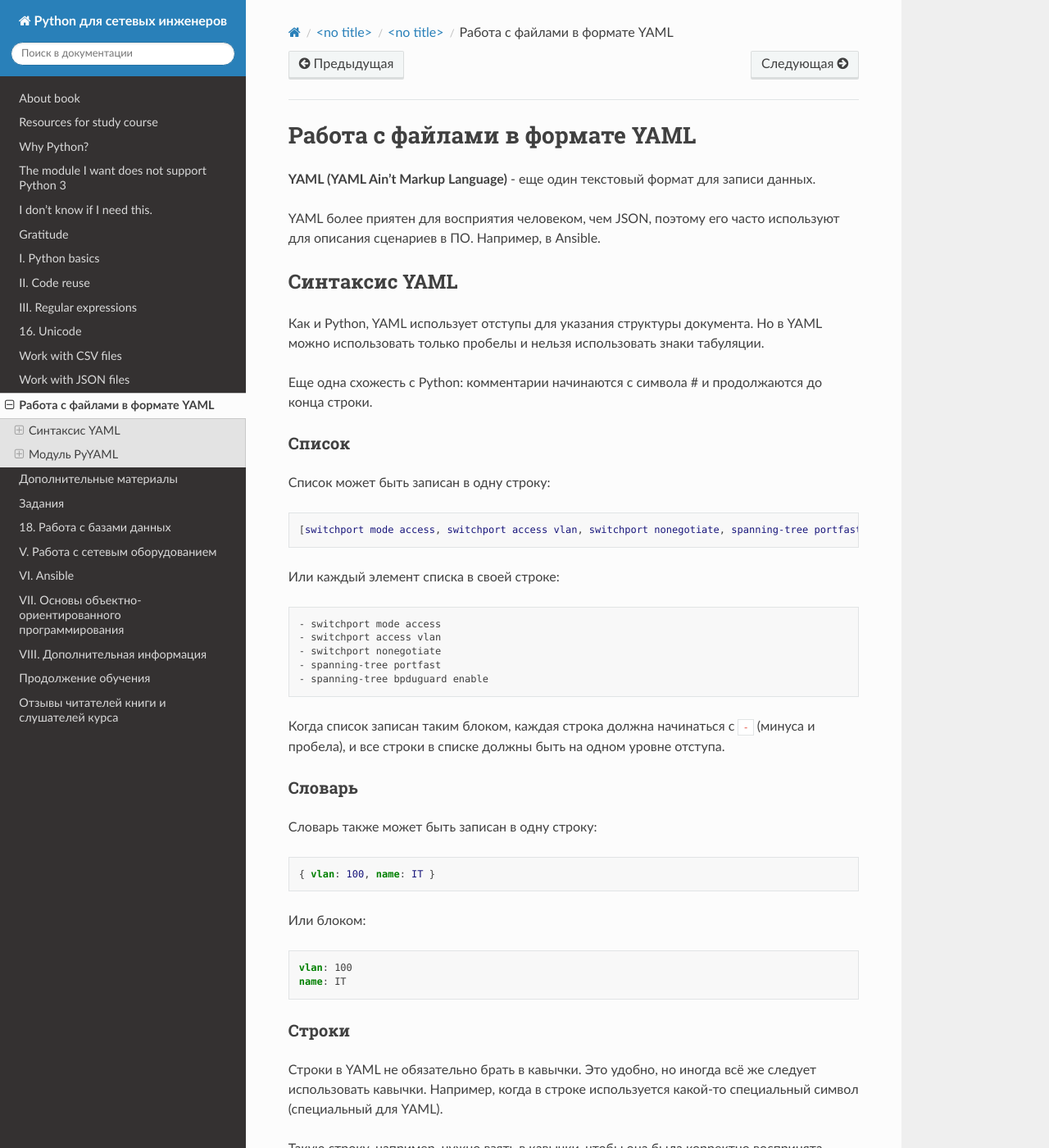
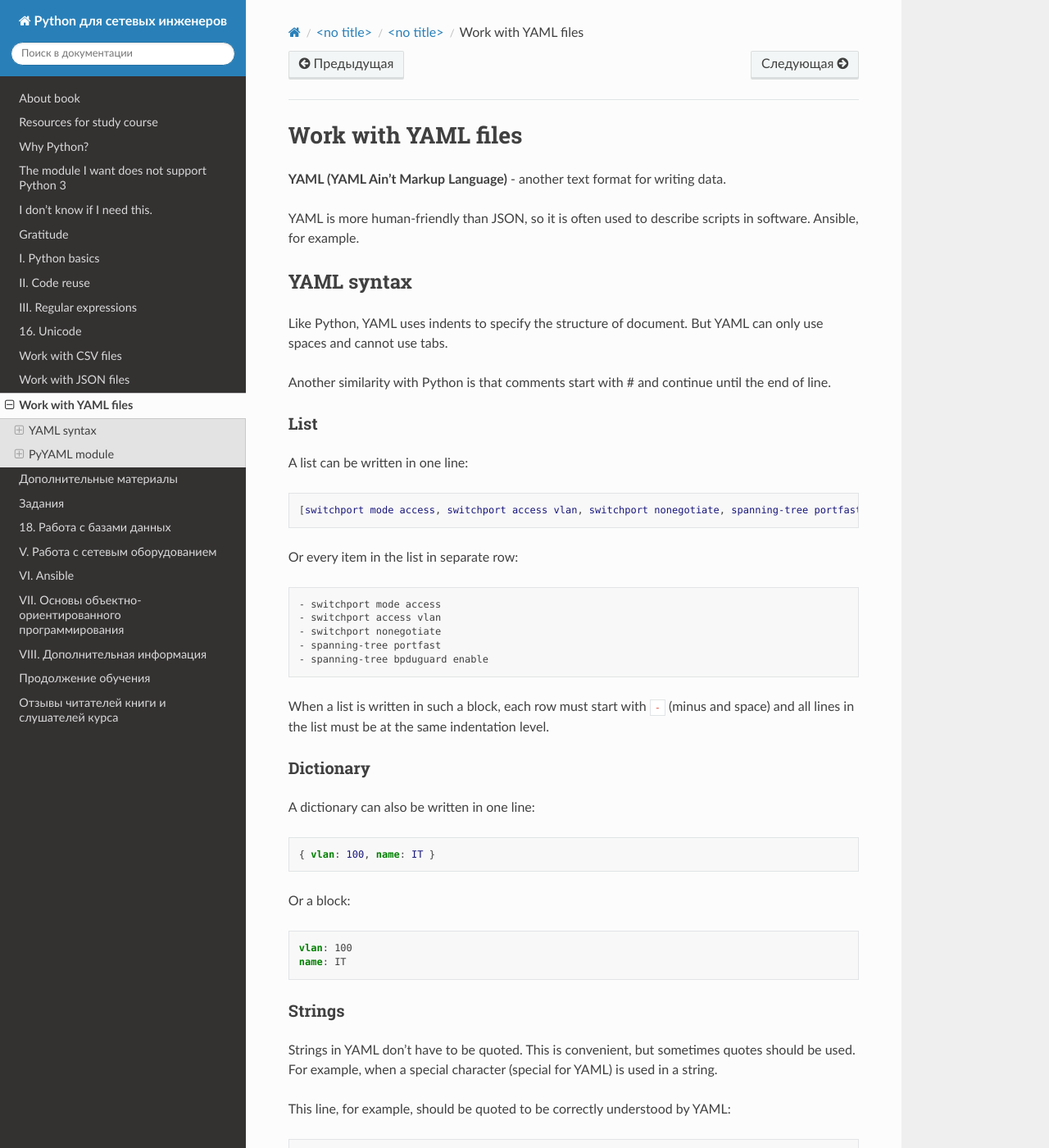
Before and after one commit to Aidar5/nattoeng, a Sphinx documentation site: the page built from docs/source/book/17_serialization/3_yaml.rst, in a window 1280 px wide and 1400 px high. Shown: the whole window at 82% size. Built offline with Sphinx 7.4.7 and the Read the Docs theme 2.0.0, drawn with Linux system fonts in a browser that asks for light colours; pages that are not in the unit, such as notebooks, are missing from menus; some of the changed text lies outside the part shown.

Commit message:
Update 3_yaml.rst

```diff
--- a/docs/source/book/17_serialization/3_yaml.rst
+++ b/docs/source/book/17_serialization/3_yaml.rst
@@ -1,32 +1,27 @@
-Работа с файлами в формате YAML
+Work with YAML files
 -------------------------------
 
-**YAML (YAML Ain't Markup Language)** - еще один текстовый формат для
-записи данных.
+**YAML (YAML Ain't Markup Language)** - another text format for writing data.
 
-YAML более приятен для восприятия человеком, чем JSON, поэтому его часто
-используют для описания сценариев в ПО. Например, в Ansible.
+YAML is more human-friendly than JSON, so it is often used to describe scripts in software. Ansible, for example.
 
-Синтаксис YAML
+YAML syntax
 ~~~~~~~~~~~~~~
 
-Как и Python, YAML использует отступы для указания структуры документа.
-Но в YAML можно использовать только пробелы и нельзя использовать знаки
-табуляции.
+Like Python, YAML uses indents to specify the structure of document. But YAML can only use spaces and cannot use tabs.
 
-Еще одна схожесть с Python: комментарии начинаются с символа # и
-продолжаются до конца строки.
+Another similarity with Python is that comments start with # and continue until the end of line.
 
-Список
+List
 ^^^^^^
 
-Список может быть записан в одну строку:
+A list can be written in one line:
 
 .. code:: yaml
 
     [switchport mode access, switchport access vlan, switchport nonegotiate, spanning-tree portfast, spanning-tree bpduguard enable]
 
-Или каждый элемент списка в своей строке:
+Or every item in the list in separate row:
 
 .. code:: yaml
 
@@ -36,45 +31,39 @@ YAML более приятен для восприятия человеком,
     - spanning-tree portfast
     - spanning-tree bpduguard enable
 
-Когда список записан таким блоком, каждая строка должна начинаться с
-``-`` (минуса и пробела), и все строки в списке должны быть на одном
-уровне отступа.
+When a list is written in such a block, each row must start with ``-`` (minus and space) and all lines in the list must be at the same indentation level.
 
-Словарь
+Dictionary
 ^^^^^^^
 
-Словарь также может быть записан в одну строку:
+A dictionary can also be written in one line:
 
 .. code:: yaml
 
     { vlan: 100, name: IT }
 
-Или блоком:
+Or a block:
 
 .. code:: yaml
 
     vlan: 100
     name: IT
 
-Строки
+Strings
 ^^^^^^
 
-Строки в YAML не обязательно брать в кавычки. Это удобно, но иногда всё
-же следует использовать кавычки. Например, когда в строке используется
-какой-то специальный символ (специальный для YAML).
+Strings in YAML don’t have to be quoted. This is convenient, but sometimes quotes should be used. For example, when a special character (special for YAML) is used in a string.
 
-Такую строку, например, нужно взять в кавычки, чтобы она была корректно
-воспринята YAML:
+This line, for example, should be quoted to be correctly understood by YAML:
 
 .. code:: yaml
 
     command: "sh interface | include Queueing strategy:"
 
-Комбинация элементов
+Combination of elements
 ^^^^^^^^^^^^^^^^^^^^
 
-Словарь, в котором есть два ключа: access и trunk. Значения, которые
-соответствуют этим ключам - списки команд:
+A dictionary with two keys: access and trunk. The values that correspond to these keys - command lists:
 
 .. code:: yaml
 
@@ -91,7 +80,7 @@ YAML более приятен для восприятия человеком,
     - switchport trunk native vlan 999
     - switchport trunk allowed vlan
 
-Список словарей:
+List of dictionaries:
 
 .. code:: yaml
 
@@ -114,37 +103,36 @@ YAML более приятен для восприятия человеком,
       to_id: 2
       to_name: Manchester
 
-Модуль PyYAML
+PyYAML module
 ~~~~~~~~~~~~~
 
-Для работы с YAML в Python используется модуль PyYAML. Он не входит в
-стандартную библиотеку модулей, поэтому его нужно установить:
+Python uses a PyYAML module to work with YAML. It is not part of the standard module library, so it needs to be installed:
 
 ::
 
     pip install pyyaml
 
-Работа с ним аналогична модулям csv и json.
+Work with it is similar to the csv and json modules.
 
-Чтение из YAML
+Reading from YAML
 ^^^^^^^^^^^^^^
 
-Попробуем преобразовать данные из файла YAML в объекты Python.
+Try converting data from YAML file to Python objects.
 
-Файл info.yaml:
+Info.yaml file:
 
 .. literalinclude:: /pyneng-examples-exercises/examples/17_serialization/yaml/info.yaml
   :language: yaml
   :linenos:
 
 
-Чтение из YAML (файл yaml_read.py):
+Reading from YAML (yaml_read.py file):
 
 .. literalinclude:: /pyneng-examples-exercises/examples/17_serialization/yaml/yaml_read.py
   :language: python
   :linenos:
 
-Результат:
+The result is:
 
 ::
 
@@ -168,19 +156,18 @@ YAML более приятен для восприятия человеком,
       'to_id': 2,
       'to_name': 'Manchester'}]
 
-Формат YAML очень удобен для хранения различных параметров, особенно,
-если они заполняются вручную.
+YAML format is very convenient for storing different parameters, especially if they are filled manually.
 
-Запись в YAML
+Writing to YAML
 ^^^^^^^^^^^^^
 
-Запись объектов Python в YAML (файл yaml_write.py):
+Write Python objects to YAML (yaml_write.py file):
 
 .. literalinclude:: /pyneng-examples-exercises/examples/17_serialization/yaml/yaml_write.py
   :language: python
   :linenos:
 
-Файл sw_templates.yaml выглядит таким образом:
+File sw_templates.yaml:
 
 .. code:: yaml
 
```
